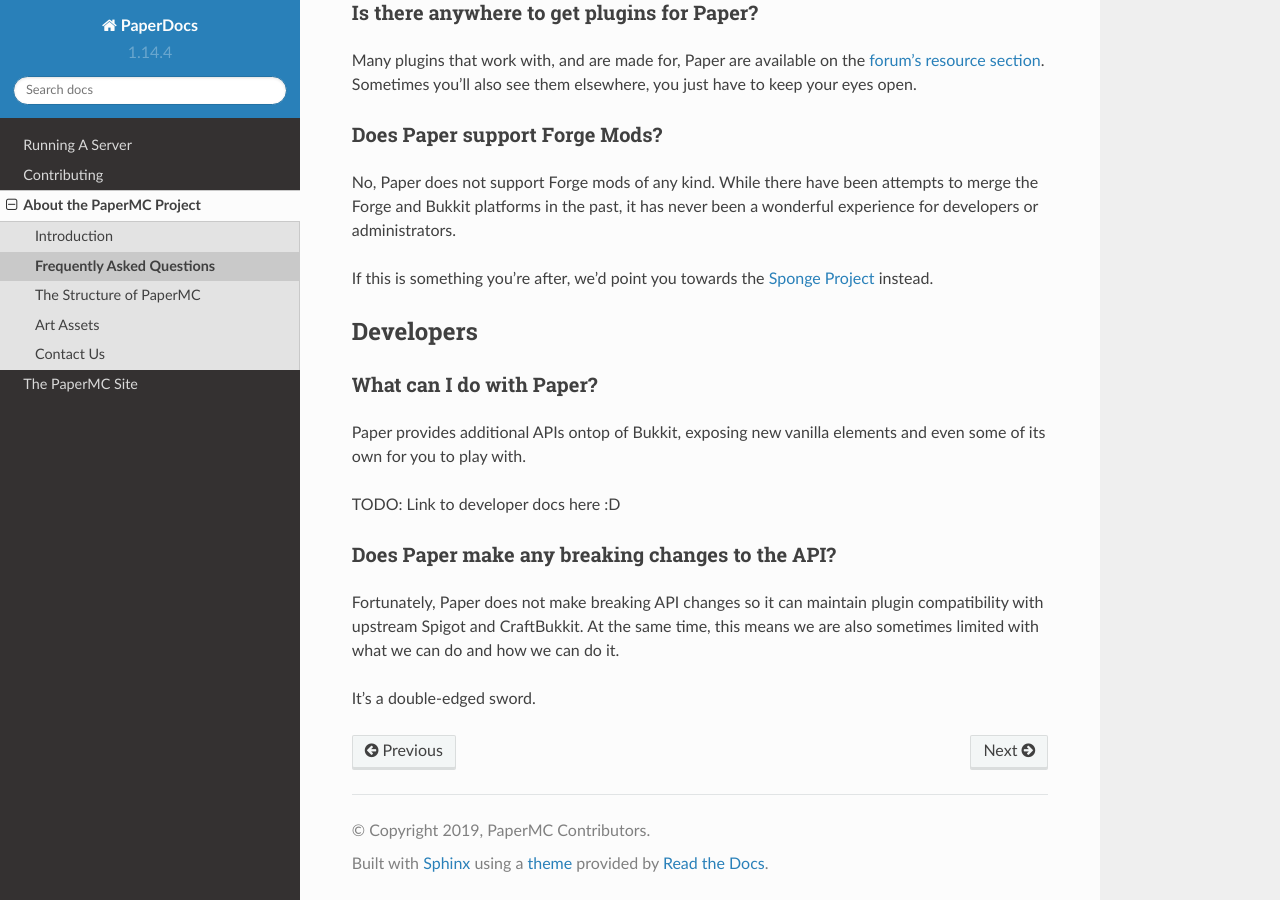
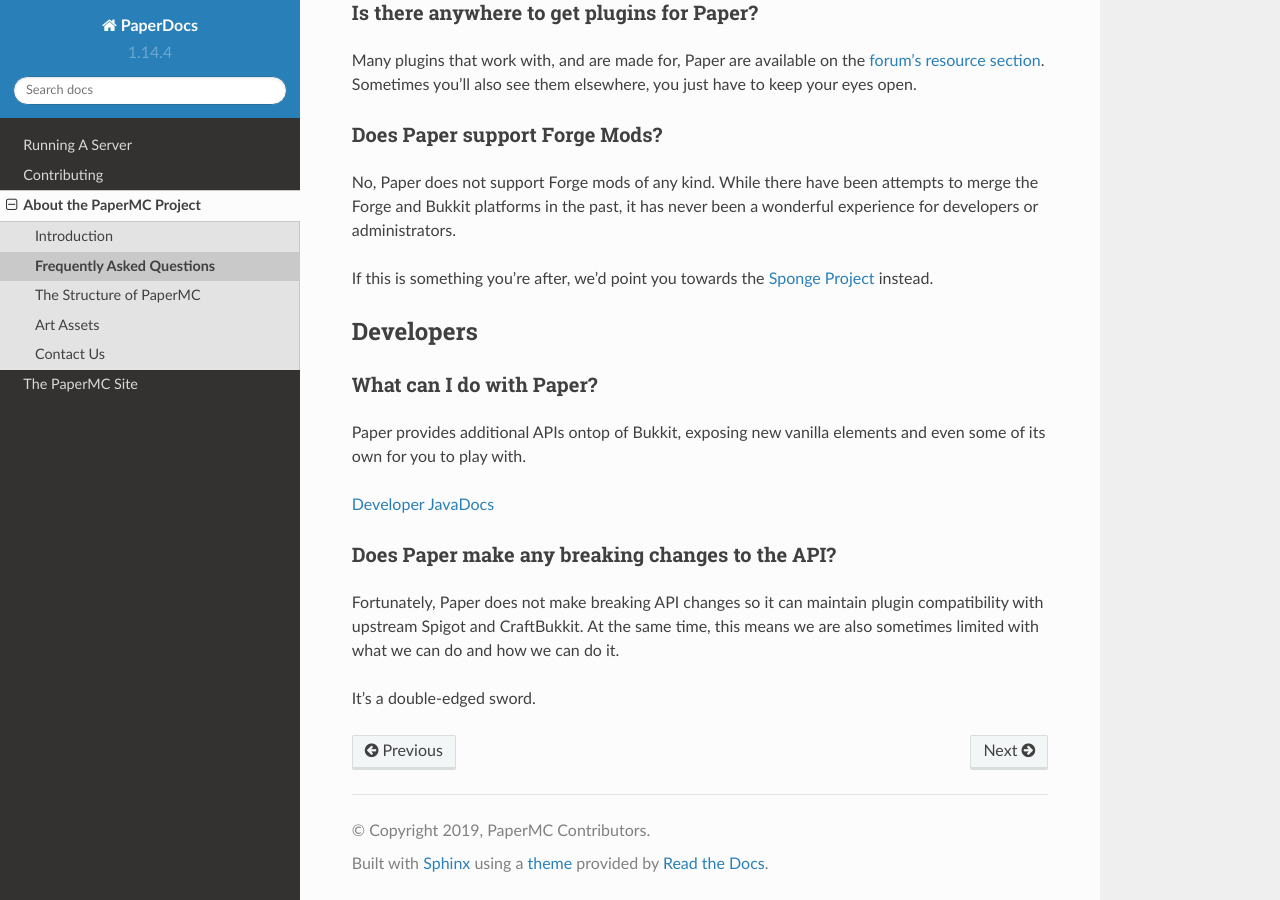
Before and after one commit to PaperMC/PaperDocs, a Sphinx documentation site: the page built from source/about/faq.rst, in a window 1280 px wide and 900 px high, scrolled down 1828 px. Built offline with Sphinx 7.4.7 and the Read the Docs theme 2.0.0, drawn with Linux system fonts in a browser that asks for light colours.

Commit message:
implement docs link (#34)

```diff
--- a/source/about/faq.rst
+++ b/source/about/faq.rst
@@ -95,7 +95,7 @@
 Paper provides additional APIs ontop of Bukkit, exposing new vanilla elements
 and even some of its own for you to play with.
 
-TODO: Link to developer docs here :D
+`Developer JavaDocs <https://papermc.io/javadocs>`_
 
 Does Paper make any breaking changes to the API?
 ------------------------------------------------
```
